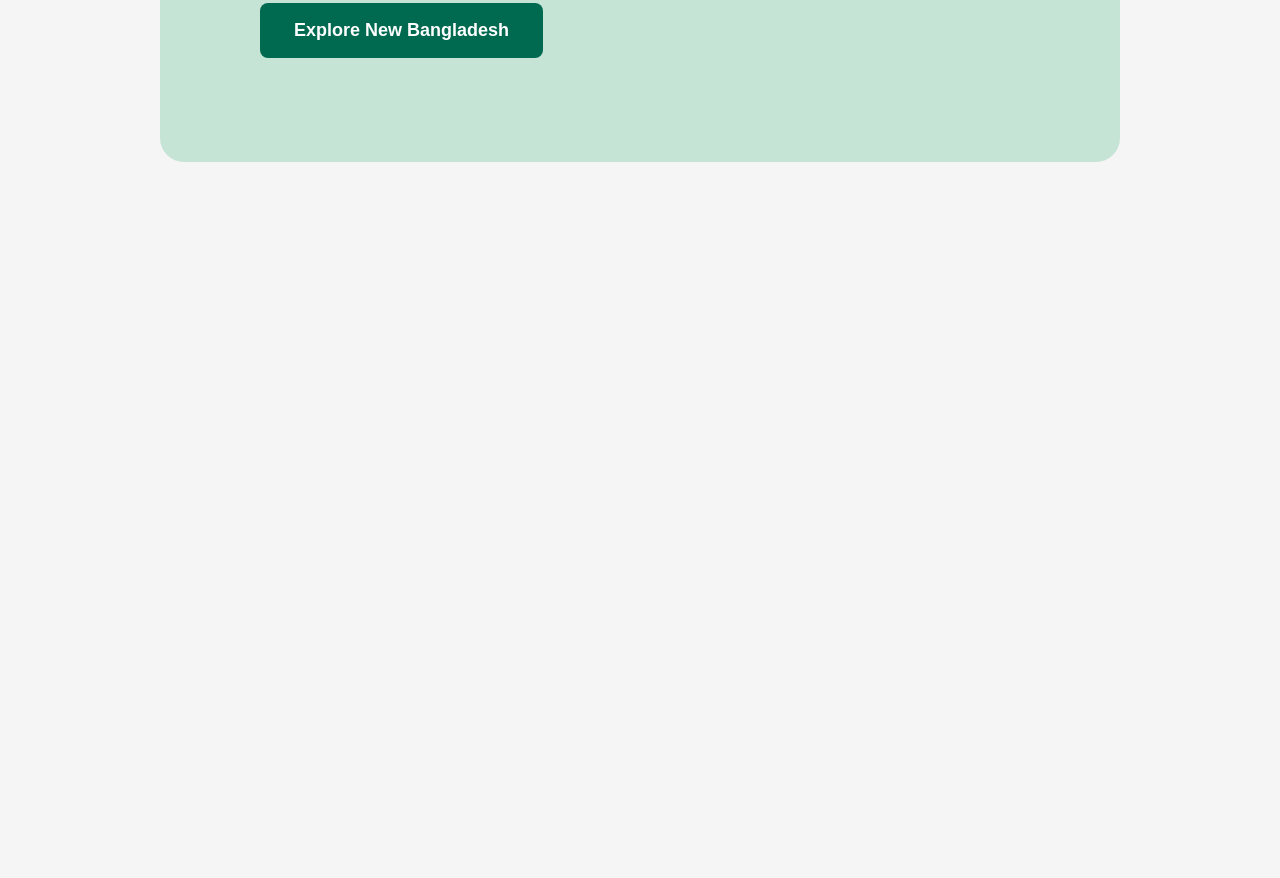
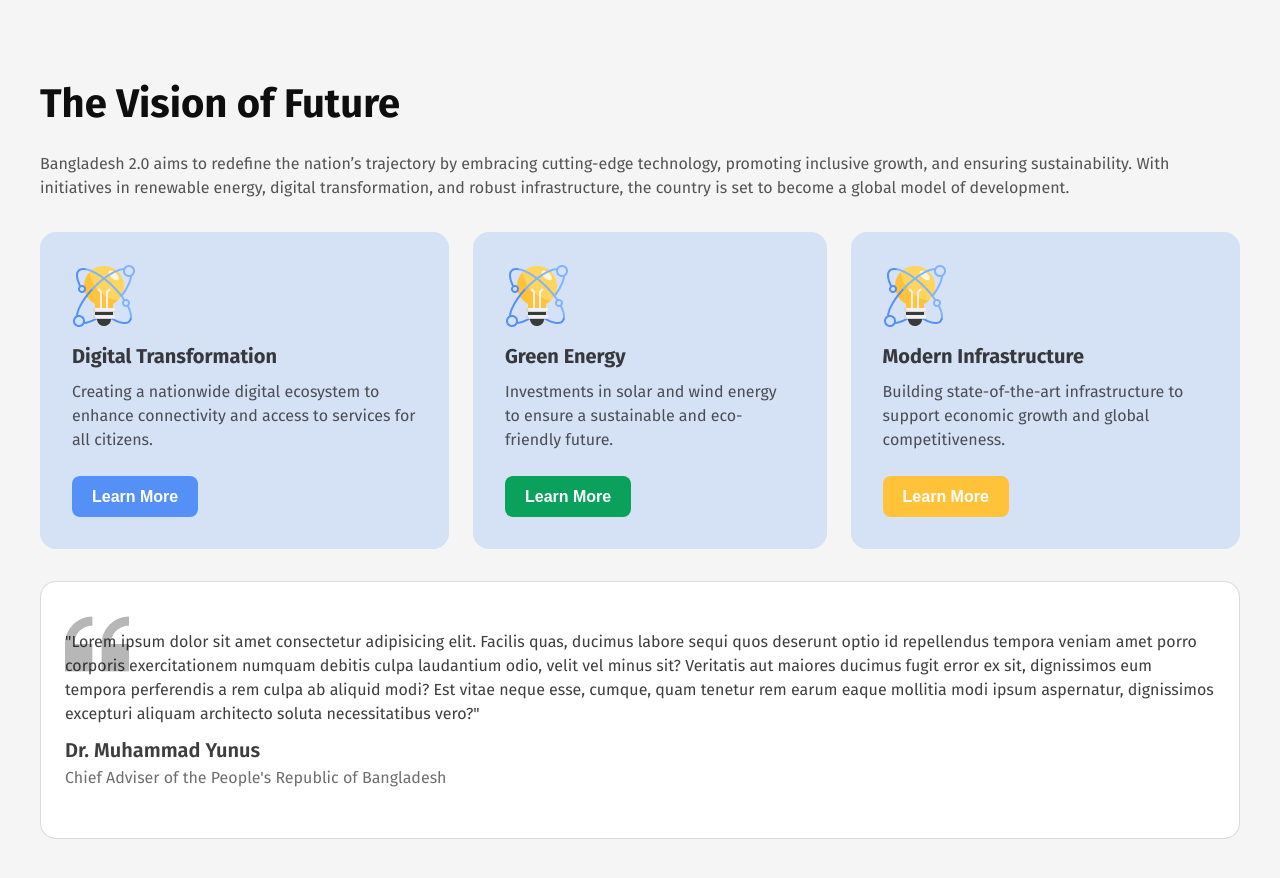
Before and after one commit to ahmedjoseph07/bangladesh, a plain HTML site: page index.html in a window 1280 px wide. Shown: the part 664-1542 px from the top of the page. Before the commit the page ends 906 px from the top, so only its background shows below. Drawn offline with Linux system fonts and the light colour scheme.

Commit message:
styled vision section

```diff
--- a/css/style.css
+++ b/css/style.css
@@ -38,14 +38,18 @@ body {
     background-color: #006a50;
     color: #F5F5F5;
     cursor: pointer;
-    transition: all 0.8s ease;
+    transition: all 0.6s ease;
 }
 
 /* Hero Section */
 .hero {
+    /* display: flex; */
+    justify-content: center;
+    align-items: center;
+    width: 1200px;
     background-color: rgb(198, 228, 214);
     border-radius: 24px;
-    margin: 0 160px 80px;
+    margin: 0 auto;
 }
 
 .hero-main {
@@ -71,7 +75,7 @@ body {
     color: #0e0e0e;
     font-size: 42px;
     font-weight: 700;
-    line-height: 67px;
+    line-height: 50px;
     margin: 16px 0px;
 }
 
@@ -85,10 +89,174 @@ body {
     font-weight: 600;
     border: none;
 }
+
 .hero-btn:hover {
     background-color: #F5F5F5;
-    color:  #006a50;
+    color: #006a50;
     cursor: pointer;
-    transition: all 0.5s ease;
+    transition: all 0.6s ease;
     border: 1px solid #006a50;
 }
+
+/* Vision Section */
+.vision {
+    margin: 80px auto;
+    width: 1200px;
+}
+
+.vision-title {
+    color: #0e0e0e;
+    font-size: 40px;
+    font-weight: 700;
+    line-height: 48px;
+    letter-spacing: 0%;
+    text-align: left;
+    margin-bottom: 24px;
+}
+
+.vision-desc {
+    color: #0e0e0eb3;
+    font-size: 16px;
+    font-weight: 400;
+    line-height: 24px;
+    letter-spacing: 0%;
+    text-align: left;
+    margin-bottom: 32px;
+}
+
+.card-container {
+    display: flex;
+    gap: 24px;
+    margin-bottom: 32px;
+}
+
+.card-titile {
+    color: #0e0e0ecc;
+    font-size: 20px;
+    font-weight: 700;
+    line-height: 24px;
+    letter-spacing: 0%;
+    text-align: left;
+    margin: 12px 0px;
+}
+
+.card-desc {
+    color: #0e0e0eb3;
+    font-size: 16px;
+    font-weight: 400;
+    line-height: 24px;
+    letter-spacing: 0%;
+    text-align: left;
+    margin-bottom: 24px;
+}
+
+.card-btn {
+    border-radius: 8px;
+    padding: 11px 20px 11px 20px;
+    color: #ffffff;
+    font-size: 16px;
+    font-weight: 600;
+    line-height: 19px;
+    letter-spacing: 0%;
+    text-align: left;
+    border: none;
+}
+
+.card-btn-1 {
+    background-color: #5490f5;
+}
+
+.card-btn-2 {
+    border-radius: 8px;
+
+    background-color: #09a15c;
+}
+
+.card-btn-3 {
+    border-radius: 8px;
+
+    background-color: #ffc239;
+}
+
+.card-btn-1:hover {
+    background-color: #ffffff;
+    color: #5490f5;
+    cursor: pointer;
+    transition: all .6s ease;
+}
+
+.card-btn-2:hover {
+    background-color: #ffffff;
+    color: #09a15c;
+    cursor: pointer;
+    transition: all .6s ease;
+}
+
+.card-btn-3:hover {
+    background-color: #ffffff;
+    color: #ffc239;
+    cursor: pointer;
+    transition: all .6s ease;
+}
+
+.card-1 {
+    border-radius: 16px;
+    background: #5490f533;
+    padding: 32px;
+}
+
+.card-2 {
+    border-radius: 16px;
+    background: #5490f533;
+    padding: 32px;
+}
+
+.card-3 {
+    border-radius: 16px;
+    background: #5490f533;
+    padding: 32px;
+}
+
+.quote-container {
+    background-image: url('/images/quote-bg.png');
+    background-repeat: no-repeat;
+    background-position-x: 24px;
+    background-position-y: 30px;
+    border: 1px solid #0e0e0e26;
+    border-radius: 16px;
+    background-color: #ffffff;
+    padding: 48px 24px 48px 24px;
+}
+
+.quote {
+    color: #0e0e0ecc;
+    font-size: 16px;
+    font-weight: 400;
+    line-height: 24px;
+    letter-spacing: 0%;
+    text-align: left;
+    margin-bottom: 12px;
+}
+
+.quote-name {
+    color: #0e0e0ecc;
+    font-size: 20px;
+    font-weight: 600;
+    line-height: 24px;
+    letter-spacing: 0%;
+    text-align: left;
+    margin-bottom: 4px;
+}
+
+.quote-designation {
+    color: #0e0e0e99;
+    font-size: 16px;
+    font-weight: 400;
+    line-height: 24px;
+    letter-spacing: 0%;
+    text-align: left;
+}
+
+.quote-logo {
+    position: relative;
+}
--- a/index.html
+++ b/index.html
@@ -31,7 +31,37 @@
         </section>
     </header>
     <main>
-
+        <section class="vision">
+            <h1 class="vision-title">The Vision of Future</h1>
+            <p class="vision-desc">Bangladesh 2.0 aims to redefine the nation’s trajectory by embracing cutting-edge technology, promoting inclusive growth, and ensuring sustainability. With initiatives in renewable energy, digital transformation, and robust infrastructure, the country is set to become a global model of development.</p>
+            <div class="card-container">
+                <div class="card-1">
+                    <img src="images/card-icon.png" alt="card-icon">
+                    <h2 class="card-titile">Digital Transformation</h2>
+                    <p class="card-desc ">Creating a nationwide digital ecosystem to enhance connectivity and access to services for all citizens.</p>
+                    <button class="card-btn card-btn-1">Learn More</button>
+                </div>
+                <div class="card-2">
+                    <img src="images/card-icon.png" alt="card-icon">
+                    <h2 class="card-titile">Green Energy</h2>
+                    <p class="card-desc ">Investments in solar and wind energy to ensure a sustainable and eco-friendly future.</p>
+                    <button class="card-btn card-btn-2">Learn More</button>
+                </div>
+                <div class="card-3">
+                    <img src="images/card-icon.png" alt="card-icon">
+                    <h2 class="card-titile">Modern Infrastructure</h2>
+                    <p class="card-desc ">Building state-of-the-art infrastructure to support economic growth and global competitiveness.</p>
+                    <button class="card-btn card-btn-3">Learn More</button>
+                </div>
+            </div>
+            <div class="quote-container">
+                <div class="quote">"Lorem ipsum dolor sit amet consectetur adipisicing elit. Facilis quas, ducimus labore sequi quos deserunt optio id repellendus tempora veniam amet porro corporis exercitationem numquam debitis culpa laudantium odio, velit vel minus sit? Veritatis aut maiores ducimus fugit error ex sit, dignissimos eum tempora perferendis a rem culpa ab aliquid modi? Est vitae neque esse, cumque, quam tenetur rem earum eaque mollitia modi ipsum aspernatur, dignissimos excepturi aliquam architecto soluta necessitatibus vero?"</div>
+                <div class="quote-title">
+                    <h2 class="quote-name">Dr. Muhammad Yunus</h2>
+                    <p class="quote-designation">Chief Adviser of the People's Republic of Bangladesh</p>
+                </div>
+            </div>
+        </section>
     </main>
     <footer>
 
```
